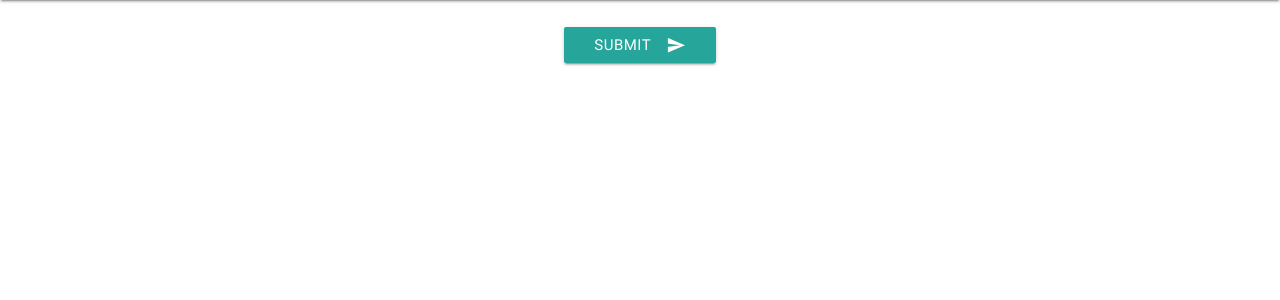
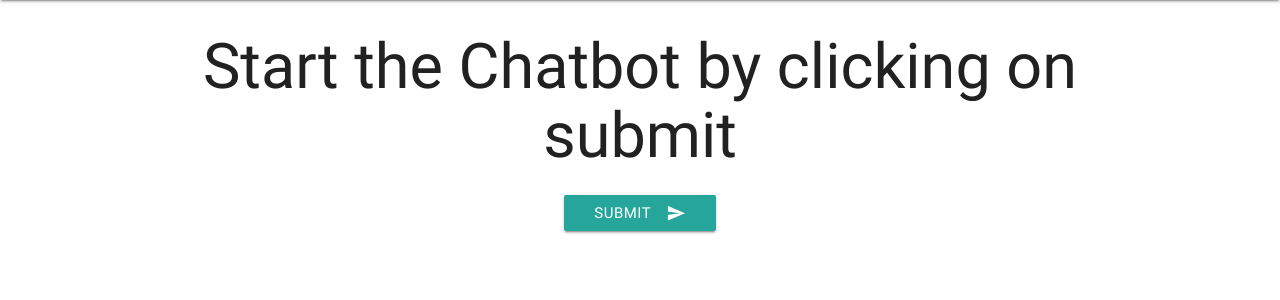
Before and after one commit to msrshahrukh100/Chatbot-rule-based-, a Django app: page /chatbot/ in a window 1280 px wide. Shown: the part 64-364 px from the top of the page. Run offline with Django 3.2, Linux system fonts and the light colour scheme; some libraries are stand-ins or nearby versions.

Commit message:
Submitting now

```diff
--- a/src/templates/chatbot.html
+++ b/src/templates/chatbot.html
@@ -28,7 +28,7 @@
 <form id='maincontent' onsubmit="return false" class="center">
   <h2><span id="text"></span></h2>
   <span id="refreshcontent">
-
+    <h1>Start the Chatbot by clicking on submit</h1>
   </span>
   <button id='continue' class="btn waves-effect waves-light" type="submit" name="action">Submit
     <i class="material-icons right">send</i>
--- a/src/templates/index.html
+++ b/src/templates/index.html
@@ -26,7 +26,7 @@
 <div class="container">
 
 <div class="divider"></div>
-
+	<h1>To start the chatbot paste the input json file or upload it</h1>
 {% if messages %}
 <ul class="messages">
     {% for message in messages %}
```
Also changed, not shown: src/db.sqlite3.
